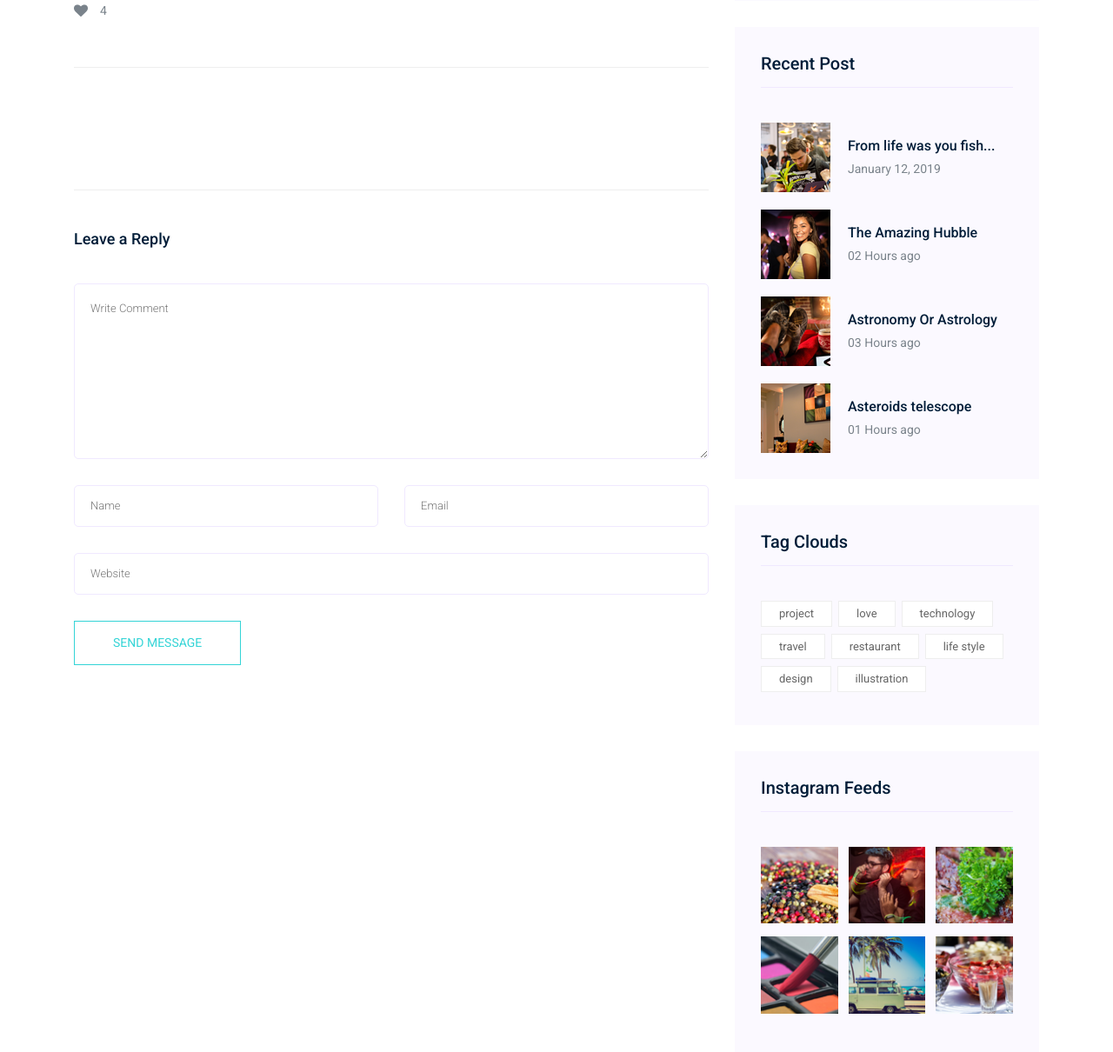
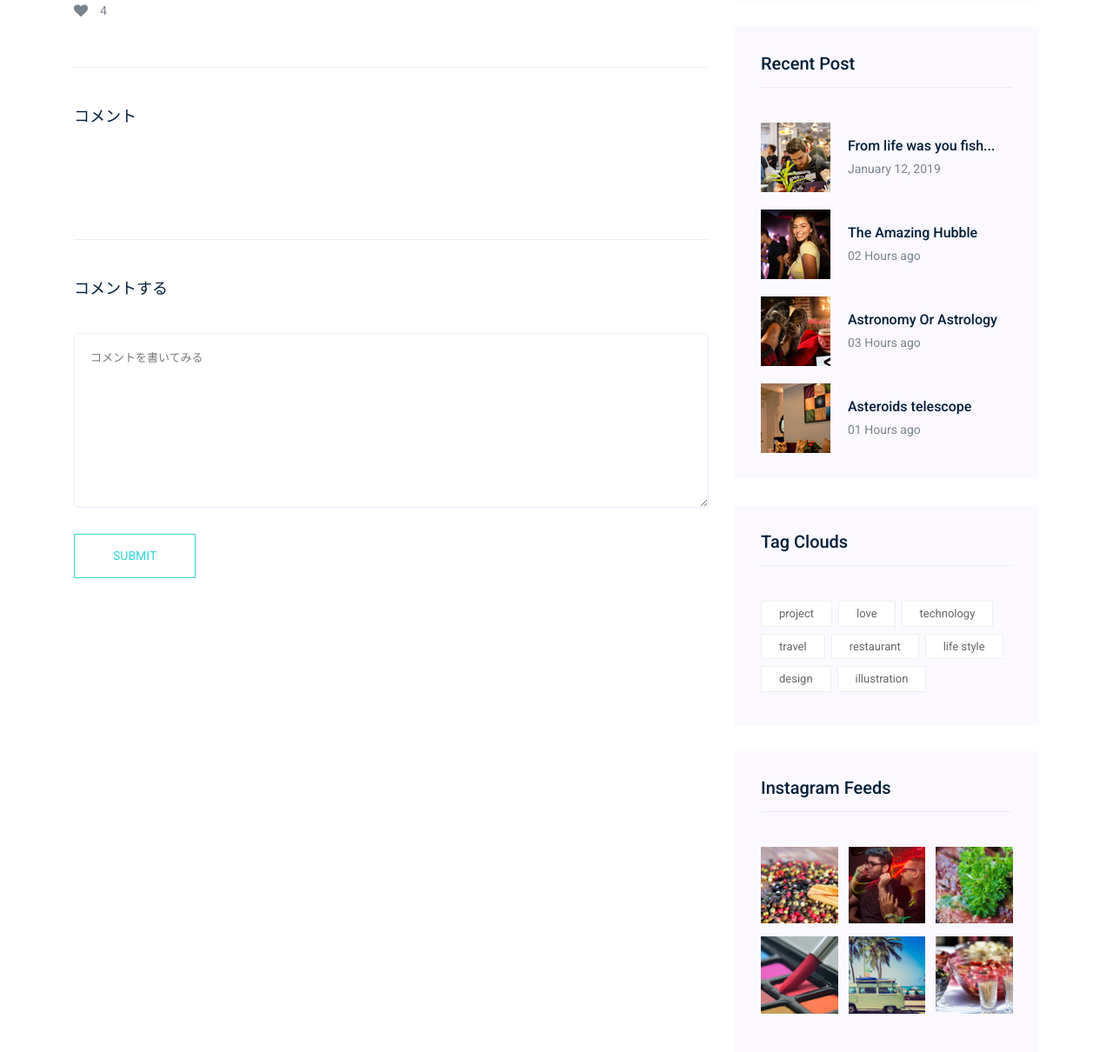
Before and after one commit to hideri777/seikabutsu, a PHP site: the page made by app/templates/post.twig in a window 1280 px wide. Shown: the part 786-1996 px from the top of the page at 87% size. Run offline with PHP 8.4, Linux system fonts and the light colour scheme; the template is opened without the code that fills it, so the values that code supplies are empty; some libraries are stand-ins or nearby versions.

Commit message:
改行の表示調整

```diff
--- a/app/templates/game.twig
+++ b/app/templates/game.twig
@@ -97,7 +97,7 @@
 													<a href="post.php?post_id={{postData.post_id}}">
 														<h4>{{postData.title}}</h4>
 													</a>
-													{{postData.body}}
+													{{postData.body | nl2br}}
 												</p>
 												<div class="d-flex justify-content-between">
 													<div class="d-flex align-items-center">
@@ -127,7 +127,7 @@
 														<input type="button" value="編集する" name="edit" class="edit_start">
 													{% endif %}
 													<div class="reply-btn">
-														<a href="#" class="btn-reply text-uppercase">コメントする</a>
+														<a href="post.php?post_id={{postData.post_id}}#comment_tag" class="btn-reply text-uppercase">コメントする</a>
 													</div>
 												</div>
 											</div>
--- a/app/templates/post.twig
+++ b/app/templates/post.twig
@@ -32,25 +32,19 @@
 		<!--[if lte IE 9]>
 		<p class="browserupgrade">You are using an <strong>outdated</strong> browser. Please <a href="https://browsehappy.com/">upgrade your browser</a> to improve your experience and security.</p>
 		<![endif]-->
+
 		<!-- header-start -->
 		{# isLoginでログイン済みかどうかを判定してマイページの表示を変える #}
 		{% include "header.twig" with {'isLogin': isLogin} %}
 		<!-- header-end -->
 
-		<!-- bradcam_area  -->
-		{# <div class="bradcam_area bradcam_bg_3">
-									<div class="container">
-										<div class="row">
-											<div class="col-xl-12">
-												<div class="bradcam_text">
-													<h3>Single Blog</h3>
-												</div>
-											</div>
-										</div>
-									</div>
-								</div> #}
-		<!--/ bradcam_area  --><!--================Blog Area =================--> <section class="blog_area single-post-area section-padding"><input type="hidden" name="app_url" value="{{constant('App\\config\\Bootstrap::APP_URL')}}" id="app_url">
+		<!--================Blog Area =================-->
+		<section class="blog_area single-post-area section-padding">
+			<input type="hidden" name="app_url" value="{{constant('App\\config\\Bootstrap::APP_URL')}}" id="app_url">
 			<input type="hidden" name="entry_url" value="{{constant('APP\\config\\Bootstrap::ENTRY_URL')}}" id="entry_url">
+			<input type="hidden" id="login_user_id" value="{{postData.user_id}}">
+			<input type="hidden" id="get_post_id" value="{{postData.post_id}}">
+			<input type="hidden" id="target_game_id" value="{{gameData.game_id}}">
 			<div class="container">
 				<div class="row">
 					<div class="col-lg-8 posts-list">
@@ -74,8 +68,6 @@
 								</ul>
 								{% if isLogin.user_name == postData.user_name %}
 									<div class="row justify-content-xl-end">
-										<input type="hidden" id="target_game_id" value="{{gameData.game_id}}">
-										<input type="hidden" id="get_post_id" value="{{postData.post_id}}">
 										<input type="button" value="編集する" name="edit" class="genric-btn success-border circle mr-3 edit_start">
 										<input type="button" value="削除する" id="delete" name="delete" class="genric-btn danger-border circle mr-3">
 									</div>
@@ -99,15 +91,18 @@
 									</span>
 									4
 								</p>
-								<div class="col-sm-4 text-center my-2 my-sm-0">{# <img class="img-fluid" src="https://steamcdn-a.akamaihd.net/steam/apps/{{gameData.game_id}}/header.jpg" alt=""> #}
+								<div class="col-sm-4 text-center my-2 my-sm-0">
+								{# <img class="img-fluid" src="https://steamcdn-a.akamaihd.net/steam/apps/{{gameData.game_id}}/header.jpg" alt=""> #}
 								{# <p class="comment-count"><span class="align-middle"><i class="fa fa-comment"></i></span> 06 Comments</p> #}
 								</div>
 
 							</div>
 						</div>
 
-						<div
-							class="comments-area">{# <h4>05 Comments</h4>
+						<div class="comments-area">
+							<h4>コメント</h4>
+
+							{% for comment in commentData %}
 							<div class="comment-list">
 								<div class="single-comment justify-content-between d-flex">
 									<div class="user justify-content-between d-flex">
@@ -116,15 +111,14 @@
 										</div>
 										<div class="desc">
 											<p class="comment">
-																																				Multiply sea night grass fourth day sea lesser rule open subdue female fill which them
-																																				                                 Blessed, give fill lesser bearing multiply sea night grass fourth day sea lesser
+												{{comment.body | nl2br}}
 											</p>
 											<div class="d-flex justify-content-between">
 												<div class="d-flex align-items-center">
 													<h5>
-																																						<a href="#">Emilly Blunt</a>
+														<a href="#">{{comment.user_name}}</a>
 													</h5>
-																																					<p class="date">December 4, 2017 at 3:12 pm
+													<p class="date">{{comment.created_date}}
 													</p>
 												</div>
 												<div class="reply-btn">
@@ -134,54 +128,45 @@
 										</div>
 									</div>
 								</div>
-																															</div> #}
+							</div>
+							{% endfor %}
 
 
 						</div>
-						<div class="comment-form">
-							<h4>Leave a Reply</h4>
-							<form class="form-contact comment_form" action="#" id="commentForm">
+						<div class="comment-form" id="comment_tag">
+							<h4>コメントする</h4>
+
 								<div class="row">
 									<div class="col-12">
 										<div class="form-group">
-											<textarea class="form-control w-100" name="comment" id="comment" cols="30" rows="9" placeholder="Write Comment"></textarea>
-										</div>
-									</div>
-									<div class="col-sm-6">
-										<div class="form-group">
-											<input class="form-control" name="name" id="name" type="text" placeholder="Name">
-										</div>
-									</div>
-									<div class="col-sm-6">
-										<div class="form-group">
-											<input class="form-control" name="email" id="email" type="email" placeholder="Email">
-										</div>
-									</div>
-									<div class="col-12">
-										<div class="form-group">
-											<input class="form-control" name="website" id="website" type="text" placeholder="Website">
+											<textarea class="form-control w-100" name="comment" id="comment_text" cols="30" rows="9" placeholder="コメントを書いてみる"></textarea>
 										</div>
 									</div>
 								</div>
 								<div class="form-group">
-									<button type="submit" class="button button-contactForm btn_1 boxed-btn">Send Message</button>
+									<input type="submit" id="send_comment" class="button button-contactForm btn_1 boxed-btn"></input>
 								</div>
-							</form>
+
 						</div>
 					</div>
+
+					{# 右側メニュー #}
 					<div class="col-lg-4">
 						{% include "main_right_menu.twig" %}
 					</div>
+					{# 右側メニュー #}
 				</div>
 			</div>
 		</section>
 		<!--================ Blog Area end =================-->
 
 		<!-- footer start -->
-		{% include "footer.twig" %}<!--/ footer end  -->
+		{% include "footer.twig" %}
+		<!--/ footer end  -->
 
 
-		<!-- JS here --><script src="js/vendor/modernizr-3.5.0.min.js"> </script>
+		<!-- JS here -->
+		<script src="js/vendor/modernizr-3.5.0.min.js"> </script>
 		<script src="js/vendor/jquery-1.12.4.min.js"></script>
 		<script src="js/popper.min.js"></script>
 		<script src="js/bootstrap.min.js"></script>
--- a/public/js/self.js
+++ b/public/js/self.js
@@ -40,7 +40,8 @@ $(function() {
   $("#send_comment").click(function() {
     var user_id = $("#login_user_id").val();
     var comment_text = $("#comment_text").val();
-    var post_id = $("#post_id").val();
+    var post_id = $("#get_post_id").val();
+
 
     $.ajax({
       url: entry_url + "/functions/commentProvider.php",
@@ -52,15 +53,15 @@ $(function() {
         post_id: post_id
       }
     }).then(
-      function(data) {
-        console.log(data);
-        $(".comment_area").append("<p>" + data.post_id + "</p>");
-        $(".comment_area").append("<p>" + data.user_id + "</p>");
-        $(".comment_area").append("<p>" + data.comment + "</p>");
-        $("#comment_text").val("");
-      },
+      function(datas) {
+        $(".comments-area").empty();
+        $(".comments-area").append("<h4>コメント</h4>");
+        datas.map((data) => $(".comments-area").append(
+          "<div class='comment-list'><div class='single-comment justify-content-between d-flex'><div class='user justify-content-between d-flex'><div class='thumb'><img src='img/comment/comment_1.png' alt=''></div><div class='desc'><p class='comment'>" + data.body.replace(/\n/g, '<br>') + "</p><div class='d-flex justify-content-between'><div class='d-flex align-items-center'><h5><a href='#'>" + data.user_name + "</a></h5><p class='date'>" + data.created_date + "</p></div><div class='reply-btn'><a href='#' class='btn-reply text-uppercase'>reply</a></div></div></div></div></div></div>"
+        ));
+},
       function() {
-        alert("特殊文字は入力できません");
+        alert("コメントが送れませんでした。");
       }
     );
   });
--- a/public/post.php
+++ b/public/post.php
@@ -24,14 +24,17 @@ $twig = new \Twig\Environment($loader, [
 // post_idを取得する
 $post_id = (isset($_GET['post_id']) === true && preg_match('/^\d+$/', $_GET['post_id']) === 1) ? $_GET['post_id'] : '';
 
-// item_idが取得できていない場合、商品一覧へ遷移させる
+// item_idが取得できていない場合、一覧へ遷移させる
 if ($post_id === '') {
   // headerでリダイレクト処理
   header('Location: index.php');
 }
 
 // 記事情報を取得する
+// 情報が取れなかった場合はトップページ
 $postData = $post->getPostDetail($post_id);
+if($postData[0] === null) header('Location: index.php');
+
 // コメント取得
 $commentdata = $post->getCommentsInfo($post_id);
 // いいねの状態取得
```
Also changed, not shown: app/functions/commentProvider.php (+7 -6 lines). Lines whose indentation alone changed are shown as unchanged.
